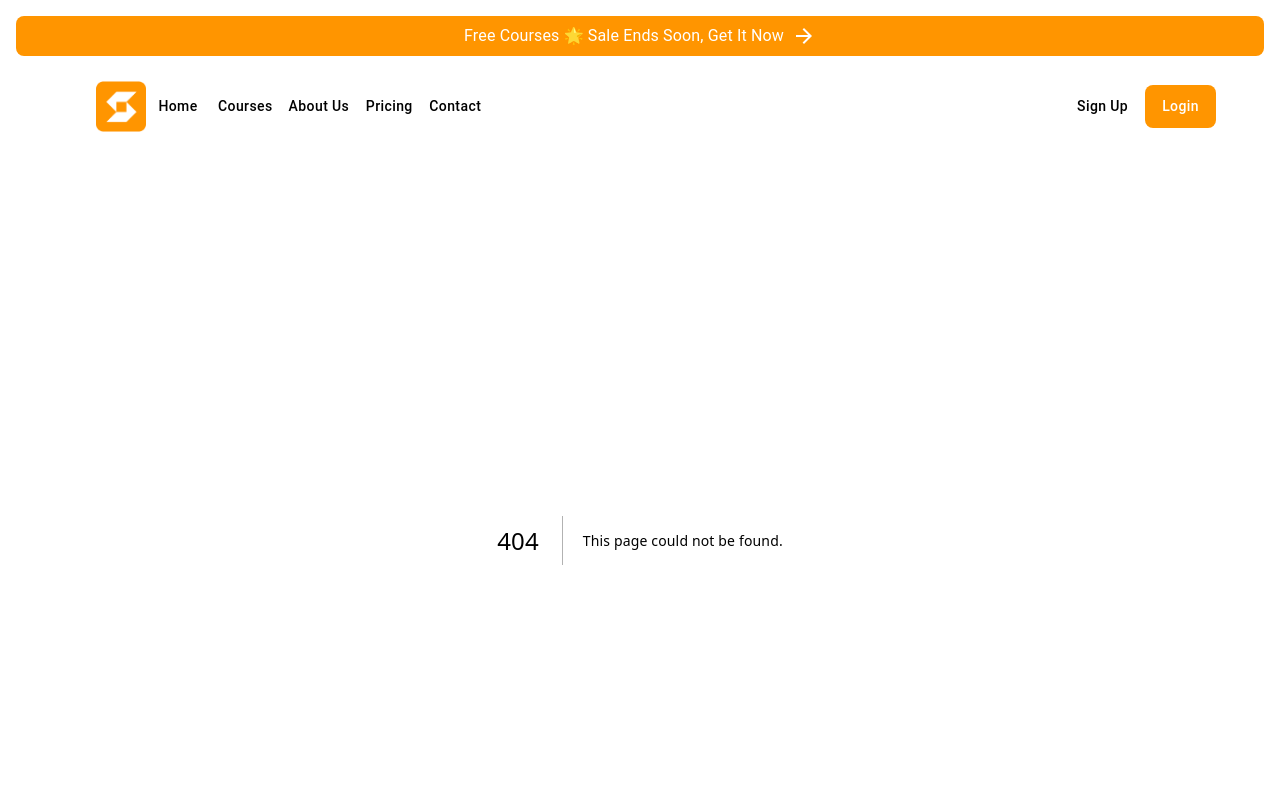
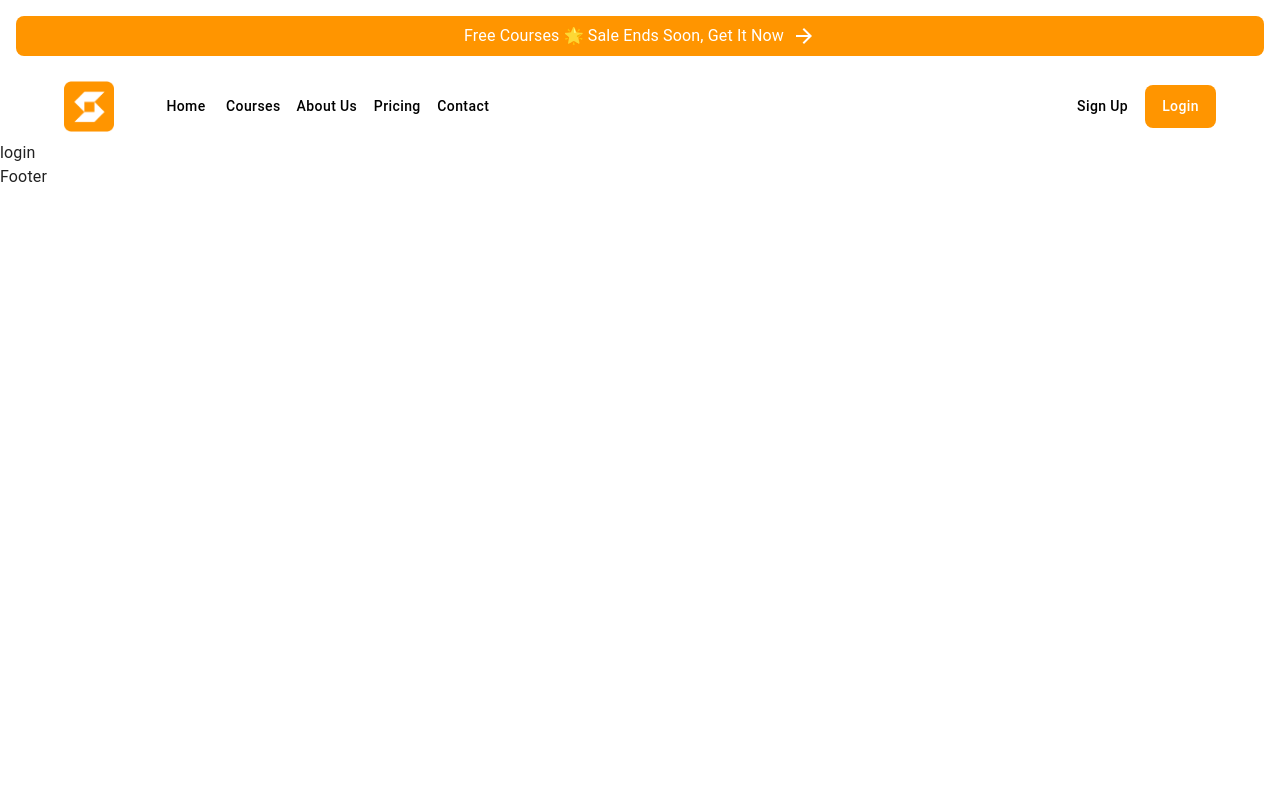
Before and after one commit to Moustafa-Elsayed/onlinecourse, a Next.js app: page /login in a window 1280 px wide. Before the commit this address had no page. Shown: the top 800 px of the page. Built offline with nearby package versions, Linux system fonts and the light colour scheme.

Commit message:
work on styling

```diff
--- a/src/components/layout/NavBar.js
+++ b/src/components/layout/NavBar.js
@@ -9,16 +9,13 @@ import MenuIcon from "@mui/icons-material/Menu";
 import Container from "@mui/material/Container";
 import Avatar from "@mui/material/Avatar";
 import Button from "@mui/material/Button";
-import Tooltip from "@mui/material/Tooltip";
 import MenuItem from "@mui/material/MenuItem";
-import AdbIcon from "@mui/icons-material/Adb";
 import Logo from "../../../public/Image/Logo.png";
 import Image from "next/image";
 import theme from "@/styles/theme";
 import CustomButton from "../shared/CustomButton";
-import { Margin } from "@mui/icons-material";
 const pages = ["Home", "Courses", "About Us", "Pricing", "Contact"];
-const settings = ["Profile", "Account", "Dashboard", "Logout"];
+// const settings = ["Profile", "Account", "Dashboard", "Logout"];
 const NavBar = () => {
   const [activeButton, setActiveButton] = React.useState("login");
 
@@ -45,56 +42,18 @@ const NavBar = () => {
   };
 
   return (
-    <AppBar position="static" elevation={0} sx={{ backgroundColor: "white" }}>
+    <AppBar position="static" elevation={0} sx={{ backgroundColor: "transparent" }}>
       <Container
         maxWidth="lg"
         sx={{
-          backgroundColor: "white",
+          backgroundColor: "transparent",
         }}
       >
         <Toolbar disableGutters>
-          <AdbIcon sx={{ display: { xs: "none", md: "flex" }, mr: 1 }} />
           <Image src={Logo} alt="logo" width={50} height={50} />
 
-          <Box sx={{ flexGrow: 1, display: { xs: "flex", md: "none" } }}>
-            <IconButton
-              size="large"
-              aria-label="account of current user"
-              aria-controls="menu-appbar"
-              aria-haspopup="true"
-              onClick={handleOpenNavMenu}
-              color="inherit"
-            >
-              <MenuIcon />
-            </IconButton>
-            <Menu
-              id="menu-appbar"
-              anchorEl={anchorElNav}
-              anchorOrigin={{
-                vertical: "bottom",
-                horizontal: "left",
-              }}
-              keepMounted
-              transformOrigin={{
-                vertical: "top",
-                horizontal: "left",
-              }}
-              open={Boolean(anchorElNav)}
-              onClose={handleCloseNavMenu}
-              sx={{
-                display: { xs: "block", md: "none" },
-              }}
-            >
-              {pages.map((page) => (
-                <MenuItem key={page} onClick={handleCloseNavMenu}>
-                  <Typography textAlign="center" sx={{ color: "red" }}>
-                    {page}
-                  </Typography>
-                </MenuItem>
-              ))}
-            </Menu>
-          </Box>
-          <AdbIcon sx={{ display: { xs: "flex", md: "none" }, mr: 1 }} />
+
+
           <Typography
             variant="h5"
             noWrap
@@ -111,9 +70,9 @@ const NavBar = () => {
               textDecoration: "none",
             }}
           >
-            LOGO
+
           </Typography>
-          <Box sx={{ flexGrow: 1, display: { xs: "none", md: "flex" } }}>
+          <Box sx={{ flexGrow: 1, ml: 5, display: { xs: "none", md: "flex" } }}>
             {pages.map((page) => (
               <Button
                 key={page}
@@ -153,7 +112,7 @@ const NavBar = () => {
               onClick={() => handleButtonClick("login")}
             />
 
-            <Menu
+            {/* <Menu
               sx={{ mt: "45px" }}
               id="menu-appbar"
               anchorEl={anchorElUser}
@@ -174,6 +133,44 @@ const NavBar = () => {
                   <Typography textAlign="center">{setting}</Typography>
                 </MenuItem>
               ))}
+            </Menu> */}
+          </Box>
+          <Box sx={{  display: { xs: "flex", md: "none" } }}>
+            <IconButton
+              size="large"
+              aria-label="account of current user"
+              aria-controls="menu-appbar"
+              aria-haspopup="true"
+              onClick={handleOpenNavMenu}
+              color="red"
+            >
+              <MenuIcon />
+            </IconButton>
+            <Menu
+              id="menu-appbar"
+              anchorEl={anchorElNav}
+              anchorOrigin={{
+                vertical: "bottom",
+                horizontal: "left",
+              }}
+              keepMounted
+              transformOrigin={{
+                vertical: "top",
+                horizontal: "left",
+              }}
+              open={Boolean(anchorElNav)}
+              onClose={handleCloseNavMenu}
+              sx={{
+                display: { xs: "block", md: "none" },
+              }}
+            >
+              {pages.map((page) => (
+                <MenuItem key={page} onClick={handleCloseNavMenu}>
+                  <Typography textAlign="center" sx={{ color: "black" }}>
+                    {page}
+                  </Typography>
+                </MenuItem>
+              ))}
             </Menu>
           </Box>
         </Toolbar>
--- /dev/null
+++ b/src/pages/login/index.js
@@ -0,0 +1,12 @@
+import { Box } from "@mui/material";
+import React from "react";
+
+const index = () => {
+  return <Box sx={{
+    backgroundColor:"white"
+  }}
+
+  >login</Box>;
+};
+
+export default index;
--- a/src/styles/globals.css
+++ b/src/styles/globals.css
@@ -1,3 +1,8 @@
 @tailwind base;
 @tailwind components;
 @tailwind utilities;
+
+body {
+  background-color: #f8f5f5;
+  min-height: 100vh;
+}
```
